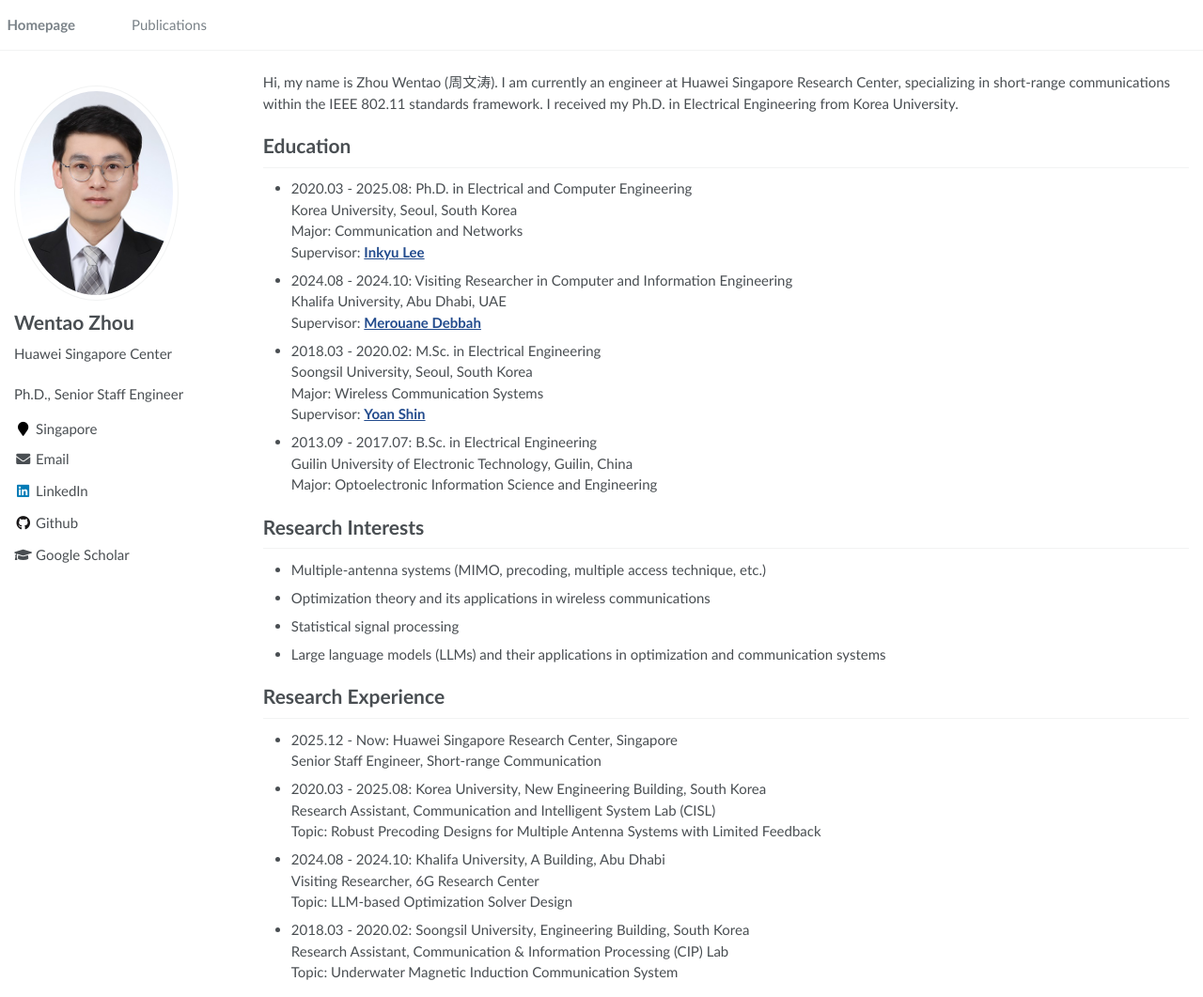
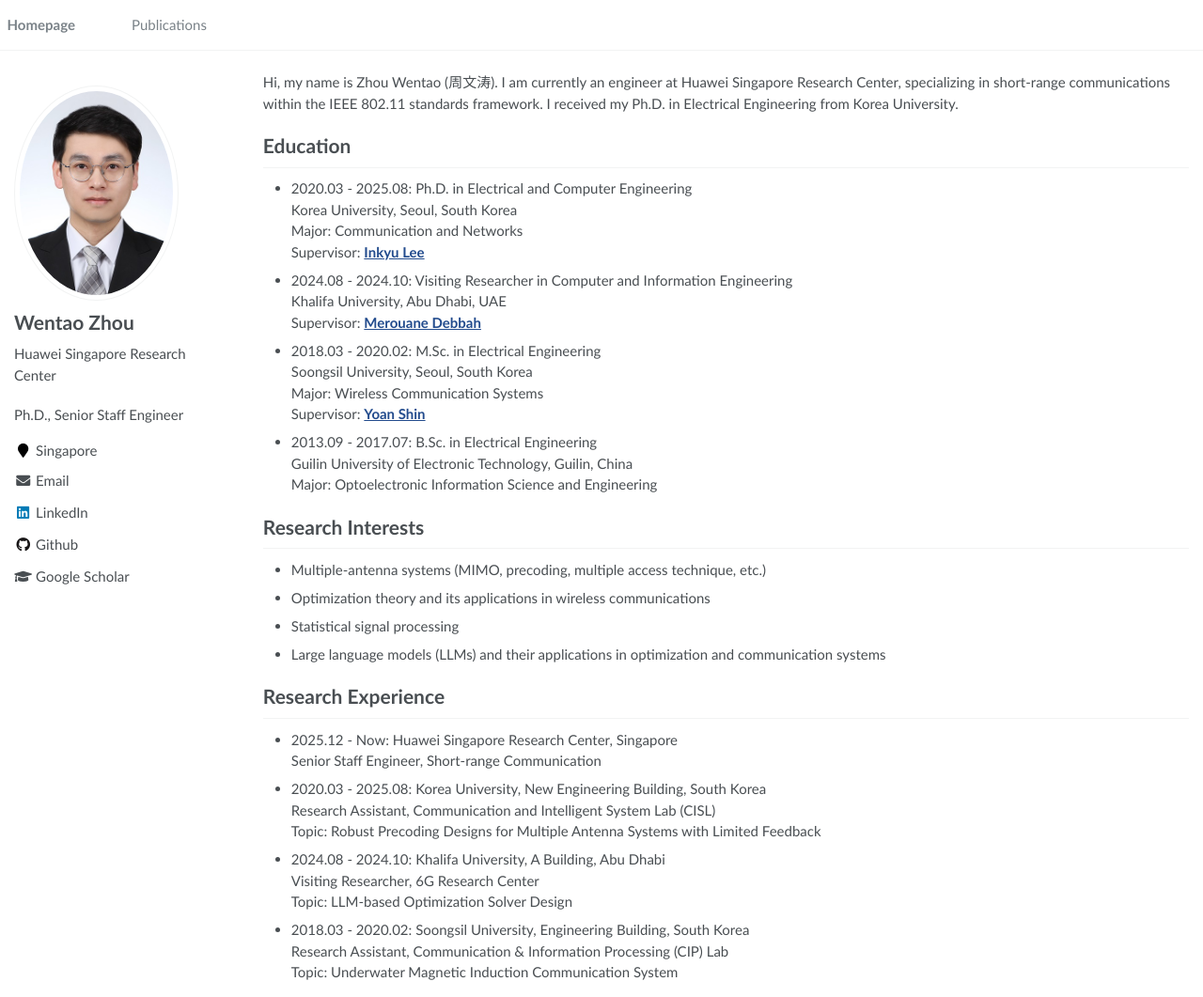
Before and after one commit to zhouwt612/zhouwt612.github.io, a Jekyll site: the page built from _pages/about.md, in a window 1280 px wide and 1061 px high. Shown: the whole window at 94% size. Built offline with Jekyll 4.4.1, drawn with Linux system fonts in a browser that asks for light colours.

Commit message:
Update author bio in config file

```diff
--- a/_config.yml
+++ b/_config.yml
@@ -23,7 +23,7 @@ baidu_site_verification  :  # get baidu_site_verification from https://ziyuan.ba
 author:
   name             : "Wentao Zhou"
   avatar           : "images/touxiang.jpg"
-  bio              : "Huawei Singapore Center"
+  bio              : "Huawei Singapore Research Center"
   location         : "Singapore"
   employer         :
   pubmed           :
```
